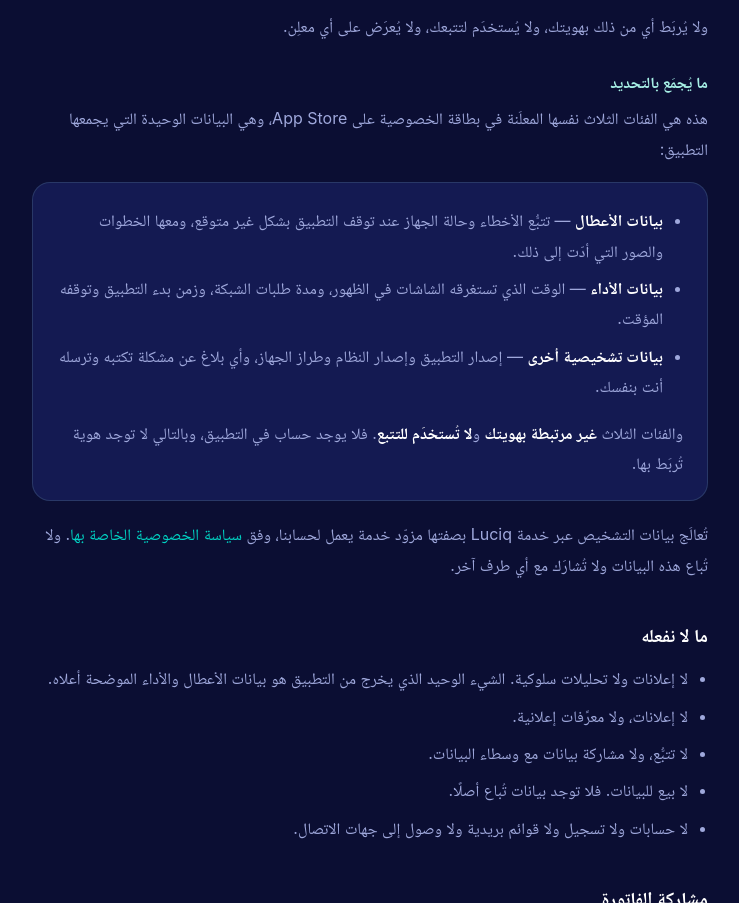
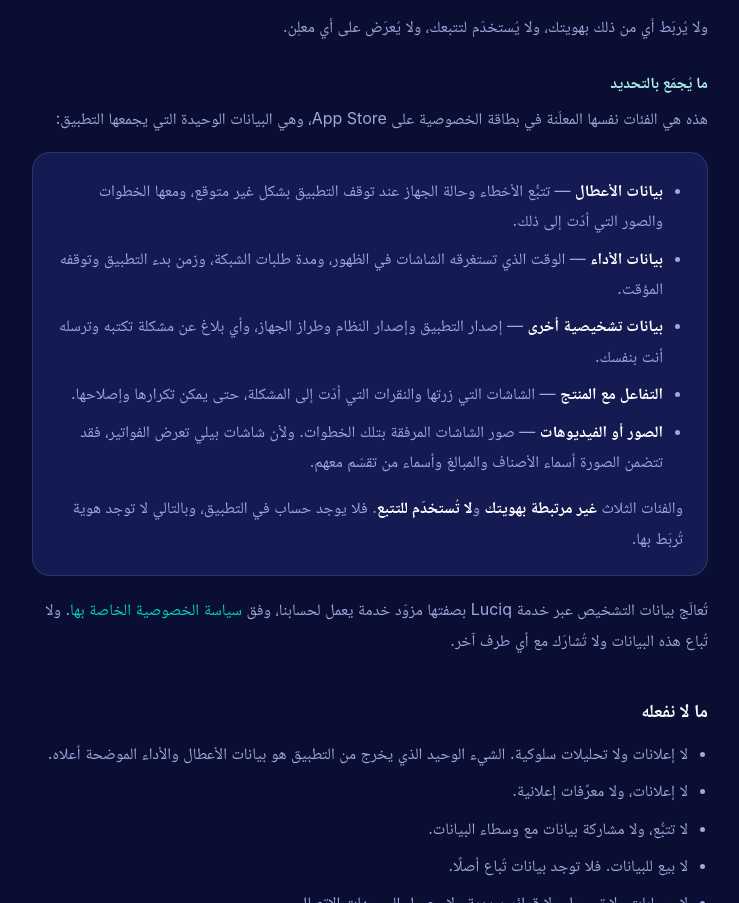
Before and after one commit to MariamEskander/Split-me-docs, a plain HTML site: page privacy-ar.html in a window 1280 px wide. Shown: the part 1870-2773 px from the top of the page, without its empty margins (270-1009 px from the left). Drawn offline with Linux system fonts and the light colour scheme.

Commit message:
List all five declared data categories
The policy named three; enabling repro-step screenshots added two more —
product interaction and photos or videos. Both languages now match what the
App Store privacy card has to declare, and the Arabic uses Apple's own terms
for the categories so the two read consistently on an Arabic device.

Co-Authored-By: Claude Opus 5 (1M context) <noreply@anthropic.com>

```diff
--- a/privacy-ar.html
+++ b/privacy-ar.html
@@ -82,8 +82,8 @@
   معلِن.</p>
 
   <h3>ما يُجمَع بالتحديد</h3>
-  <p>هذه هي الفئات الثلاث نفسها المعلَنة في بطاقة الخصوصية على App Store، وهي
-  البيانات الوحيدة التي يجمعها التطبيق:</p>
+  <p>هذه هي الفئات نفسها المعلَنة في بطاقة الخصوصية على App Store، وهي البيانات
+  الوحيدة التي يجمعها التطبيق:</p>
   <div class="card">
     <ul>
       <li><strong>بيانات الأعطال</strong> — تتبُّع الأخطاء وحالة الجهاز عند
@@ -92,6 +92,11 @@
       الظهور، ومدة طلبات الشبكة، وزمن بدء التطبيق وتوقفه المؤقت.</li>
       <li><strong>بيانات تشخيصية أخرى</strong> — إصدار التطبيق وإصدار النظام
       وطراز الجهاز، وأي بلاغ عن مشكلة تكتبه وترسله أنت بنفسك.</li>
+      <li><strong>التفاعل مع المنتج</strong> — الشاشات التي زرتها والنقرات التي
+      أدّت إلى المشكلة، حتى يمكن تكرارها وإصلاحها.</li>
+      <li><strong>الصور أو الفيديوهات</strong> — صور الشاشات المرفقة بتلك
+      الخطوات. ولأن شاشات بيلي تعرض الفواتير، فقد تتضمن الصورة أسماء الأصناف
+      والمبالغ وأسماء من تقسّم معهم.</li>
     </ul>
     <p>والفئات الثلاث <strong>غير مرتبطة بهويتك</strong>
     و<strong>لا تُستخدَم للتتبع</strong>. فلا يوجد حساب في التطبيق، وبالتالي لا
```
Also changed, not shown: privacy.html (+7 -2 lines).
